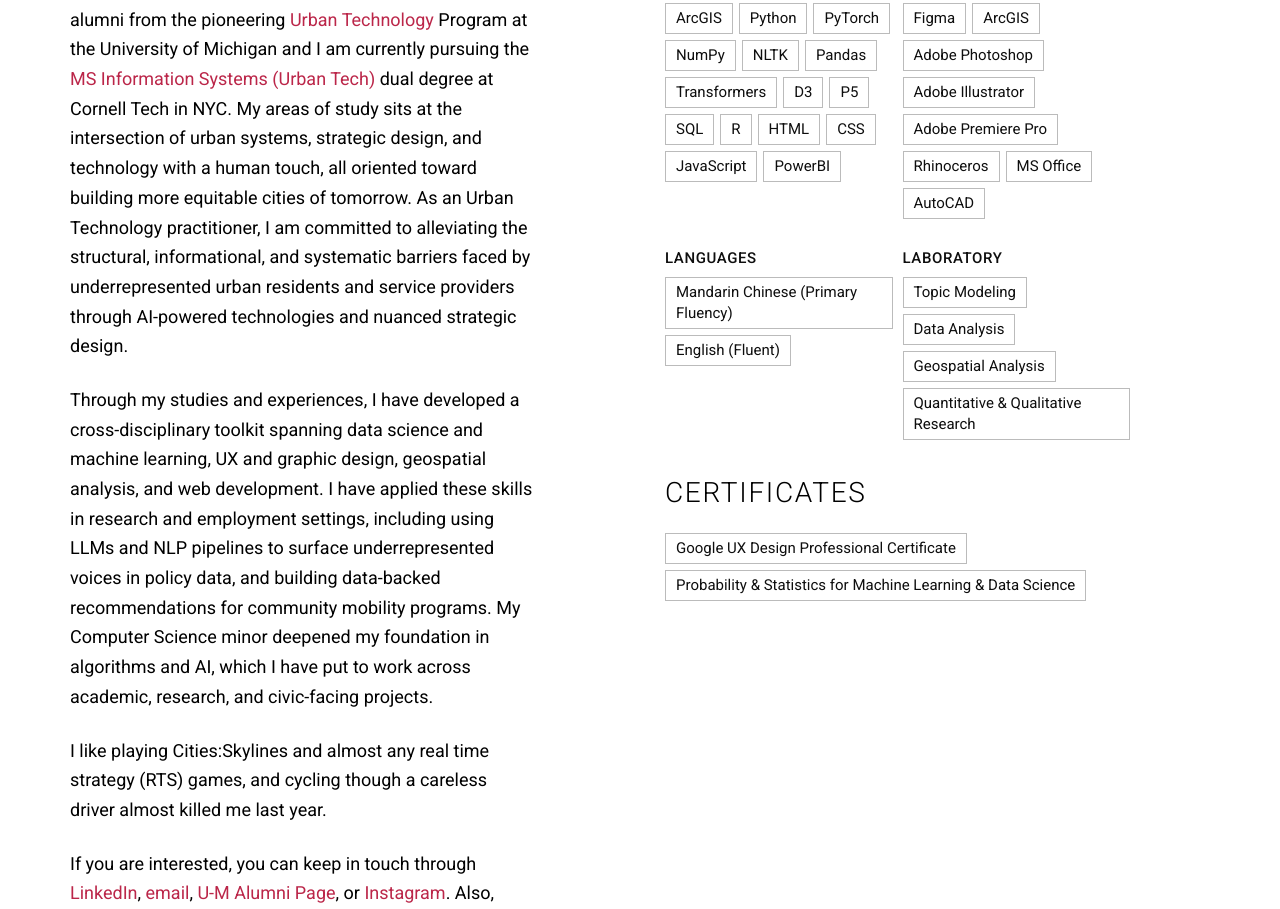
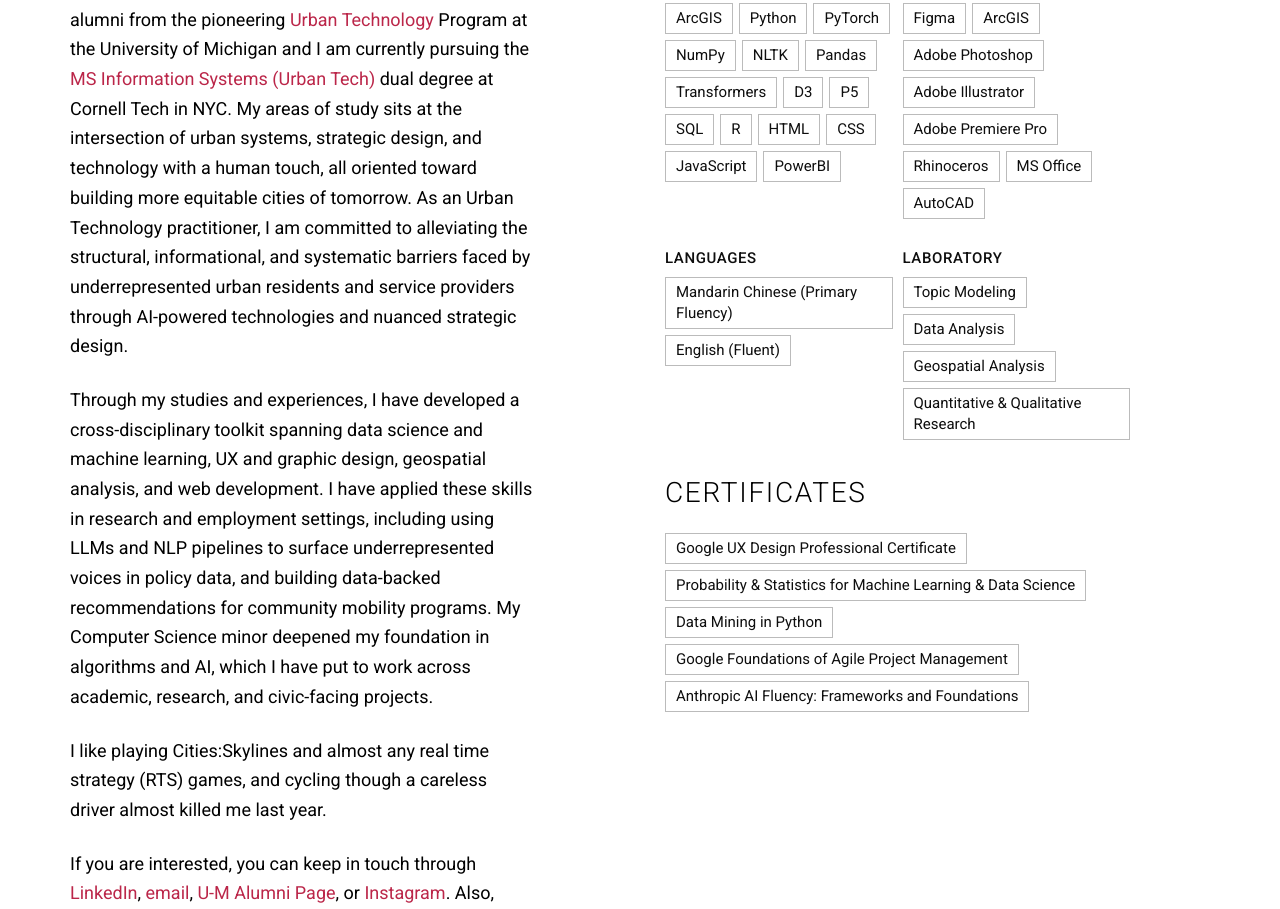
Before and after one commit to hardmoneysniper/my-portfolio-website, a plain HTML site: page about.html in a window 1280 px wide. Shown: the part 172-1081 px from the top of the page. Drawn offline with Linux system fonts and the light colour scheme.

Commit message:
added certs

```diff
--- a/about.html
+++ b/about.html
@@ -109,6 +109,9 @@
                 <div class="skill-tags">
                     <span class="skill-tag">Google UX Design Professional Certificate</span>
                     <span class="skill-tag">Probability &amp; Statistics for Machine Learning &amp; Data Science</span>
+                    <span class="skill-tag">Data Mining in Python</span>
+                    <span class="skill-tag">Google Foundations of Agile Project Management</span>
+                    <span class="skill-tag">Anthropic AI Fluency: Frameworks and Foundations</span>
                 </div>
             </div>
         </div>
```
Also changed, not shown: index.html (+1 -1 lines), projects.html (+1 -1 lines).
